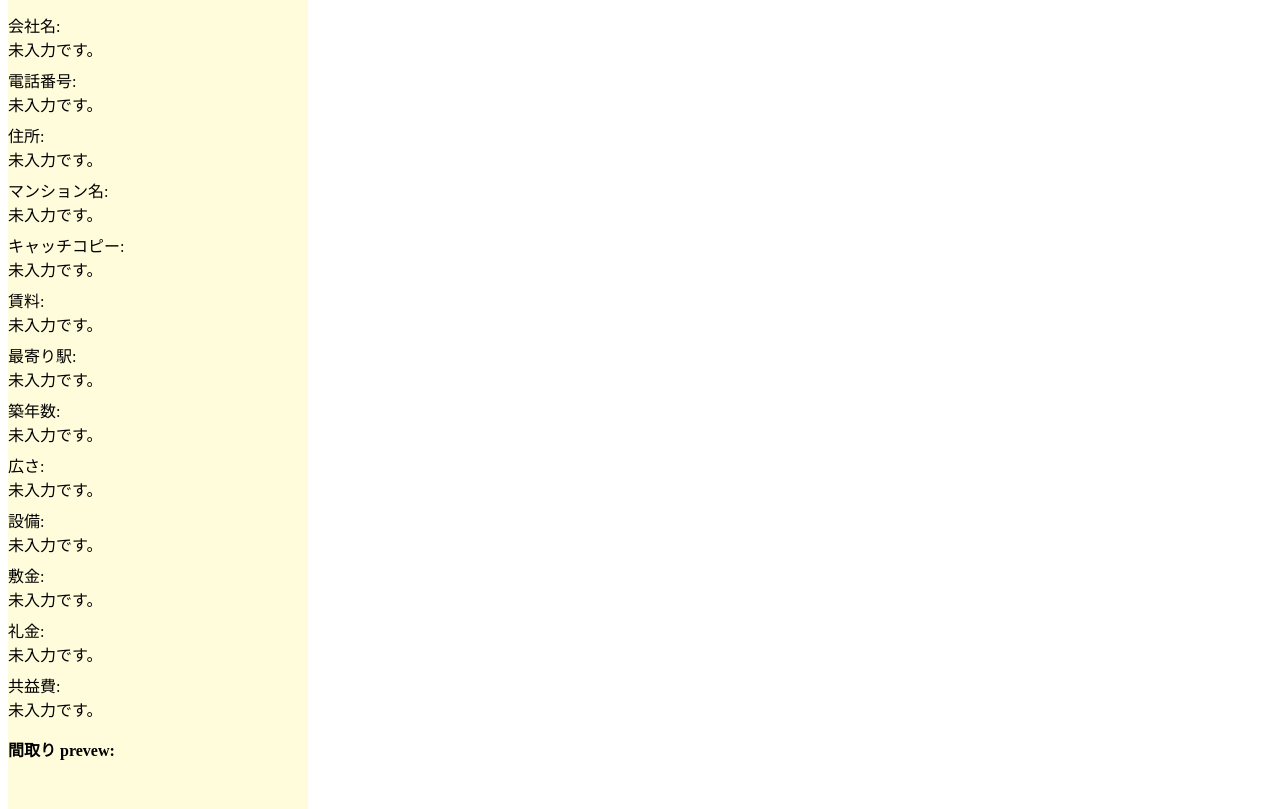
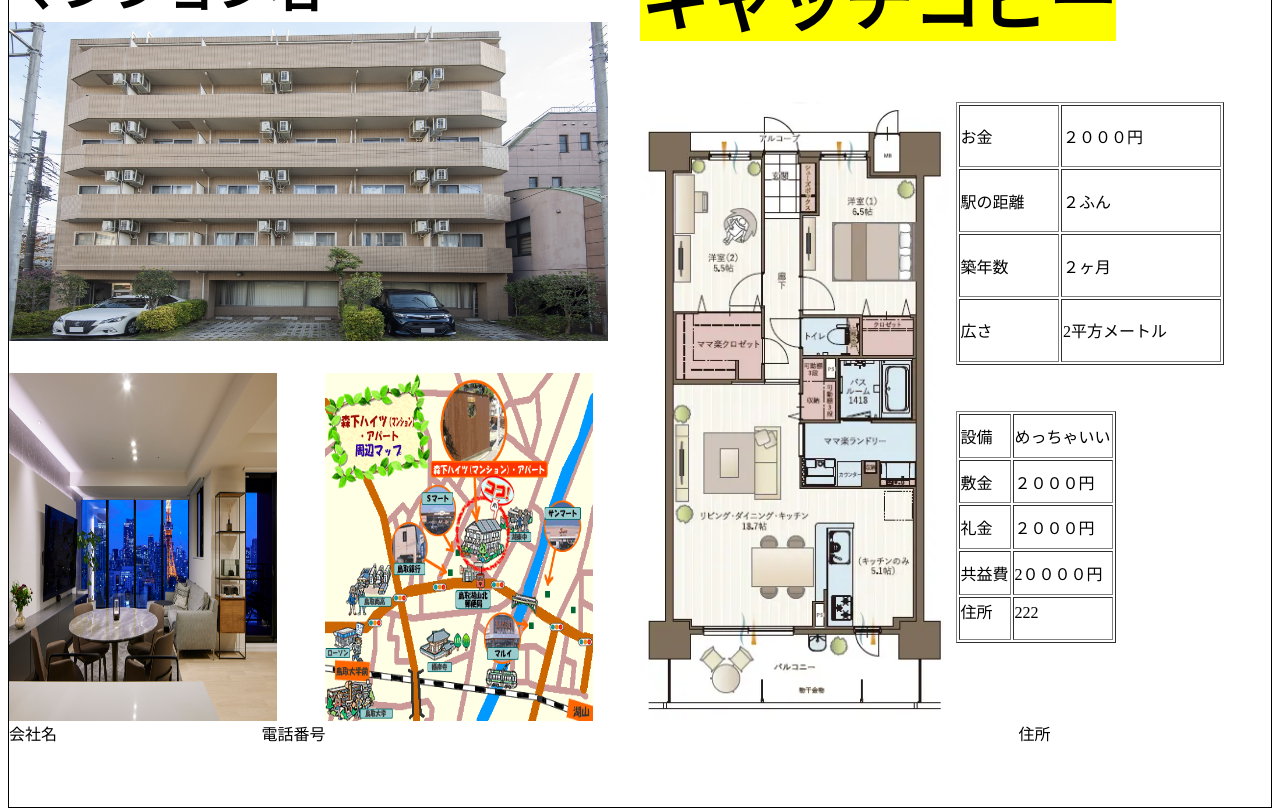
Before and after one commit to yukanakamura1226/3days-intern-private, a React (Vite) app: page / in a window 1280 px wide. Shown: the part 1020-1829 px from the top of the page. Built offline with nearby package versions, Linux system fonts and the light colour scheme.

Commit message:
deleate preview

```diff
--- a/src/Form/Form.jsx
+++ b/src/Form/Form.jsx
@@ -83,28 +83,6 @@ const Form = () => {
         </form>
       </div>
 
-      <h2>Prevew</h2>
-      <div className="pre-all">
-        {textNames.map((text) => {
-          return(
-            <div key={text.name} className="pre-text">
-              <label className="preT-label">{text.label}:</label><br/>
-              <div className="preT-output">
-                {formData[text.name] || "未入力です。"}
-              </div>
-            </div>)
-          }
-        )}
-        {pictureNames.map((picture) => {
-          return(
-            <div key={picture.index} className="pre-picture">
-              <p className="preP-label"><strong>{picture.label} prevew:</strong></p><br/>
-              {imagePreviews[picture.index] && (
-              <img className="preP-output" src={imagePreviews[picture.index]} alt={`${picture.label}プレビュー`} style={{ maxWidth: "200px" }} />
-              )}
-            </div>)
-          })}
-      </div>
     </div>
   );
 };
```
